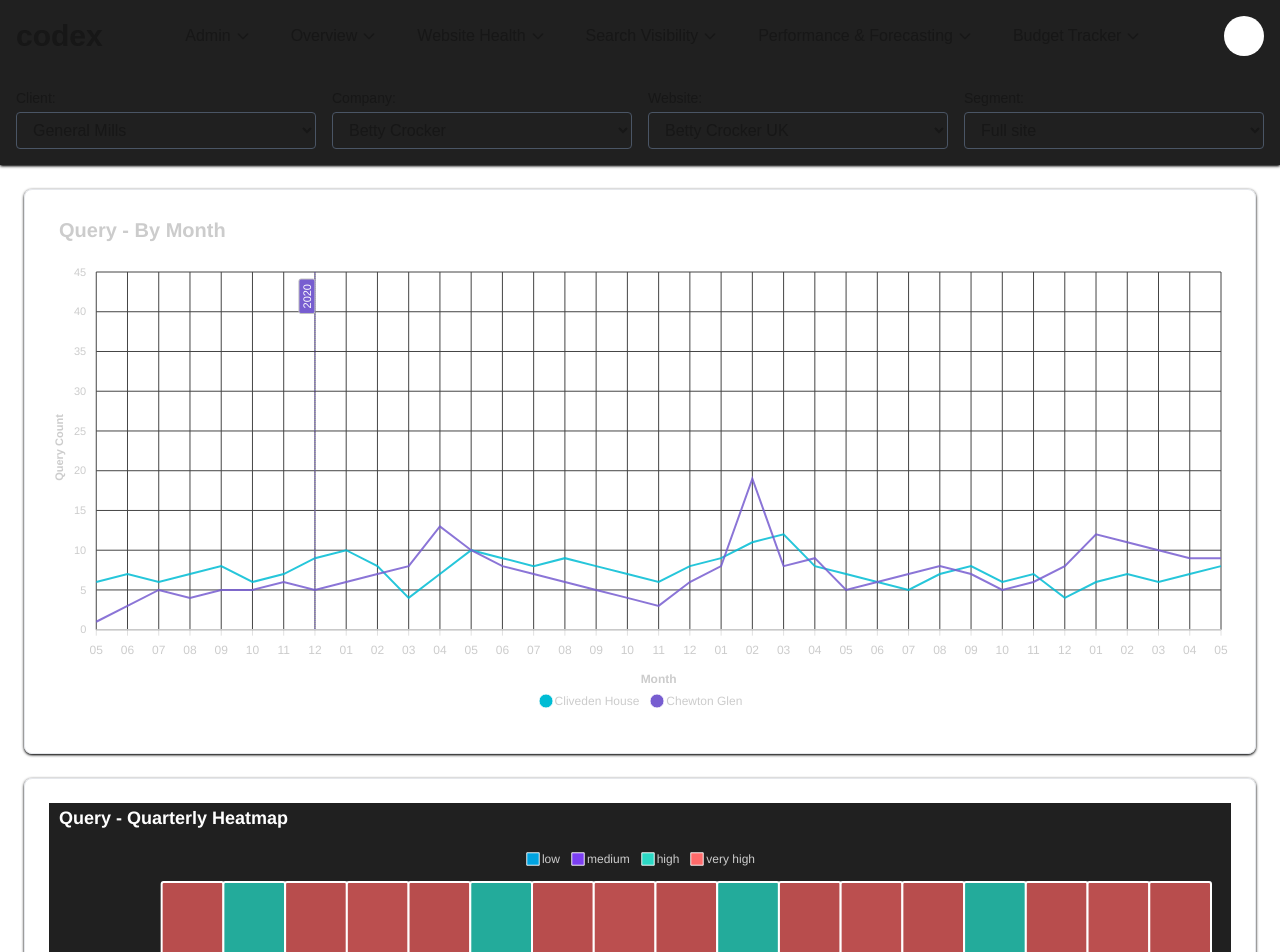
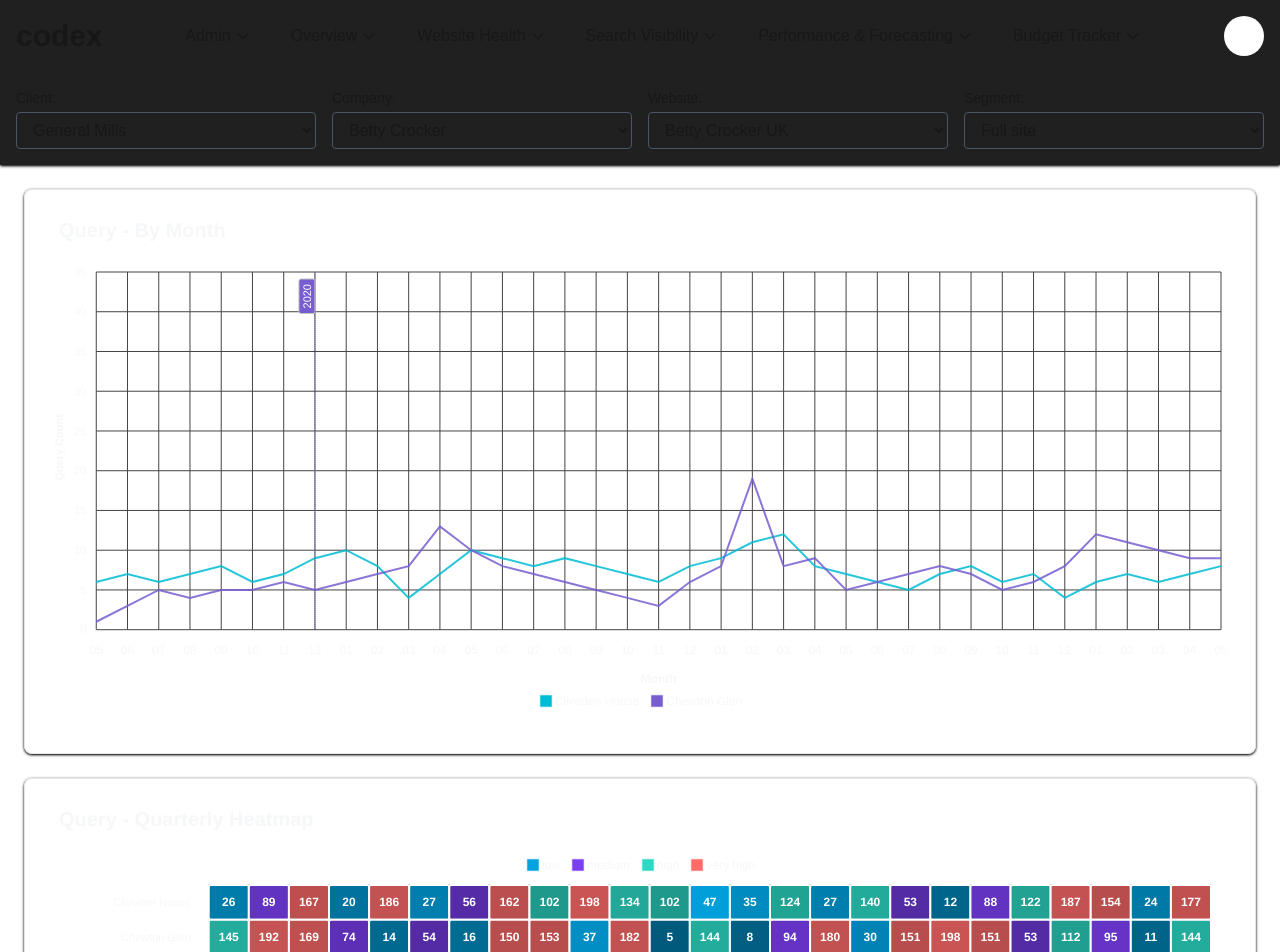
Before and after one commit to patil-harshvardhan/8-million-stories, a Next.js app: page / in a window 1280 px wide. Shown: the top 952 px of the page. Built offline with nearby package versions, Linux system fonts and the light colour scheme.

Commit message:
API and heatmap integration

```diff
--- /dev/null
+++ b/src/app/api/data/route.ts
@@ -0,0 +1,88 @@
+import { NextResponse, NextRequest } from "next/server";
+
+export interface DataPoints {
+  month: number;
+  year: number;
+  value: number;
+}
+
+export interface BrandData {
+  brand: string;
+  data: DataPoints[];
+}
+
+export interface DataResponse {
+  data: BrandData[];
+  fromYear: number;
+  toYear: number;
+  highValue: number;
+  fromMonth: number;
+    toMonth: number;
+}
+
+const randomData = (
+  fromYear: number,
+  toYear: number,
+  fromMonth: number = 1,
+  toMonth: number = 12,
+  highValue: number
+): DataResponse => {
+  const brands = [
+    "Cliveden House",
+    "Chewton Glen",
+    "The Grove",
+    "Gleneagles",
+    "Old Course Hotel",
+    "Beaverbrook Hotel",
+    "Dameren House",
+    "Coworth Park",
+    "Four Seasons Hampshire",
+    "The Newt",
+  ];
+
+  const data: BrandData[] = brands.map((brand) => {
+    const dataPoints: DataPoints[] = [];
+    for (let year = fromYear; year <= toYear; year++) {
+      const startMonth = year === fromYear ? fromMonth : 1;
+      const endMonth = year === toYear ? toMonth : 12;
+      for (let month = startMonth; month <= endMonth; month++) {
+        dataPoints.push({
+          month,
+          year,
+          value: Math.floor(Math.random() * highValue),
+        });
+      }
+    }
+    return { brand, data: dataPoints };
+  });
+  return {
+    data,
+    fromYear,
+    toYear,
+    highValue,
+    fromMonth,
+    toMonth,
+  };
+};
+
+export async function GET(NextRequest: NextRequest) {
+  const fromYear: number = parseInt(
+    NextRequest.nextUrl.searchParams.get("fromYear") || "2010"
+  );
+  const toYear: number = parseInt(
+    NextRequest.nextUrl.searchParams.get("toYear") || "2015"
+  );
+  const highValue: number = parseInt(
+    NextRequest.nextUrl.searchParams.get("highValue") || "100"
+  );
+  const fromMonth: number = parseInt(
+    NextRequest.nextUrl.searchParams.get("fromMonth") || "1"
+  );
+  const toMonth: number = parseInt(
+    NextRequest.nextUrl.searchParams.get("toMonth") || "12"
+  );
+
+  const data = randomData(fromYear, toYear, fromMonth, toMonth, highValue);
+
+  return NextResponse.json(data);
+}
--- a/src/app/page.tsx
+++ b/src/app/page.tsx
@@ -1,14 +1,65 @@
-import QuarterlyHeatmap from "@/components/HeatMap";
+"use client";
+import QuarterlyHeatmap, { HeatmapData } from "@/components/HeatMap";
 import LineChartWithAnnotations from "@/components/LineChart";
+import { useEffect, useState } from "react";
+import { DataResponse } from "./api/data/route";
 
 export default function Home() {
+
+  const [heatmapData, setHeatmapData] = useState < HeatmapData[]>([]);
+
+  const getData = async () => {
+    const res = await fetch("/api/data?fromYear=2016&toYear=2018&highValue=200&fromMonth=6&toMonth=6");
+    const data : DataResponse = await res.json();
+
+    const heatMapData = data.data.map((brandData) => {
+      const dataPoints = brandData.data.map((point) => ({
+        x: `${point.month} ${point.year}`,
+        y: point.value,
+      }));
+      return {
+        name: brandData.brand,
+        data: dataPoints,
+      };
+    });
+
+    const lineChartData = {
+      series: heatMapData.map((brand) => ({
+        name: brand.name,
+        data: brand.data.map((point) => point.y),
+      })),
+      xaxis: {
+        categories: heatMapData[0].data.map((point) => point.x),
+      },
+      annotations: {
+        xaxis: data.data.map((brandData) => ({
+          x: `${brandData.data[0].month} ${brandData.data[0].year}`,
+          borderColor: "#775DD0",
+          label: {
+            style: {
+              color: "#fff",
+              background: "#775DD0",
+            },
+            text: brandData.brand,
+          },
+        })),
+      },
+    }
+    setHeatmapData(heatMapData);
+  }
+
+  useEffect(() => {
+    getData();
+  },[])
+
+
   return (
     <div className="flex flex-col gap-6 p-6">
-      <div className="p-6 border border-gray-200 rounded-lg shadow-sm shadow-black dark:border-gray-700">
+      <div className="p-6 border border-gray-200 rounded-lg shadow-sm shadow-black dark:border-gray-400">
         <LineChartWithAnnotations />
       </div>
-      <div className="p-6 border border-gray-200 rounded-lg shadow-sm shadow-black dark:border-gray-700">
-        <QuarterlyHeatmap />
+      <div className="p-6 border border-gray-200 rounded-lg shadow-sm shadow-black dark:border-gray-400">
+        {heatmapData && heatmapData.length && <QuarterlyHeatmap heatmapData={heatmapData} />}
       </div>
     </div>
   );
--- a/src/components/HeatMap.tsx
+++ b/src/components/HeatMap.tsx
@@ -1,5 +1,5 @@
 "use client";
-import React from "react";
+import React, { useEffect, useState } from "react";
 import dynamic from "next/dynamic";
 
 // Dynamically import ApexCharts to avoid SSR issues
@@ -7,63 +7,58 @@
   ssr: false,
 });
 
-const QuarterlyHeatmap = () => {
-  // ===== PASTE YOUR HEATMAP DATA HERE =====
-  // This should be your actual data for all properties shown in the heatmap
-  const heatmapData = [
-    {
-      name: "Cliveden House",
-      data: [
-        { x: "Q2 2019", y: 15.5 },
-        { x: "Q3 2019", y: 14.5 },
-        { x: "Q4 2019", y: 15.5 },
-        { x: "Q1 2020", y: 16.5 },
-        { x: "Q2 2020", y: 15.5 },
-        { x: "Q3 2020", y: 14.5 },
-        { x: "Q4 2020", y: 15.5 },
-        { x: "Q1 2021", y: 16.5 },
-        { x: "Q2 2021", y: 15.5 },
-        { x: "Q3 2021", y: 14.5 },
-        { x: "Q4 2021", y: 15.5 },
-        { x: "Q1 2022", y: 16.5 },
-        { x: "Q2 2022", y: 15.5 },
-        { x: "Q3 2022", y: 14.5 },
-        { x: "Q4 2022", y: 15.5 },
-        { x: "Q1 2023", y: 16.5 },
-        { x: "Q2 2023", y: 15.5 },
-      ],
-    },
-    {
-      name: "Chewton Glen",
-      data: [
-        { x: "Q2 2019", y: 13.5 },
-        { x: "Q3 2019", y: 14.5 },
-        { x: "Q4 2019", y: 13.5 },
-        { x: "Q1 2020", y: 15.5 },
-        { x: "Q2 2020", y: 13.5 },
-        { x: "Q3 2020", y: 14.5 },
-        { x: "Q4 2020", y: 13.5 },
-        { x: "Q1 2021", y: 15.5 },
-        { x: "Q2 2021", y: 13.5 },
-        { x: "Q3 2021", y: 14.5 },
-        { x: "Q4 2021", y: 13.5 },
-        { x: "Q1 2022", y: 15.5 },
-        { x: "Q2 2022", y: 13.5 },
-        { x: "Q3 2022", y: 14.5 },
-        { x: "Q4 2022", y: 13.5 },
-        { x: "Q1 2023", y: 15.5 },
-        { x: "Q2 2023", y: 13.5 },
-      ],
-    },
-    // Add more properties here
-  ];
-  // ===== END OF HEATMAP DATA SECTION =====
+interface DataPoints {
+  x: string;
+  y: number;
+}
+
+export interface HeatmapData {
+  name: string;
+  data: DataPoints[];
+}
+
+interface QuarterlyHeatmapProps {
+  heatmapData: HeatmapData[];
+}
+
+const QuarterlyHeatmap: React.FC<QuarterlyHeatmapProps> = ({ heatmapData }) => {
+  const [groups, setGroups] = useState<{ title: string; cols: number }[]>([]);
+  const [highValue, setHighValue] = useState(0);
+
+  const getGroupsFromData = (data: HeatmapData[]) => {
+    const years = new Set<string>(
+      data.flatMap((item) => item.data.map((d) => d.x.split(" ")[1]))
+    );
+    const groups = Array.from(years).map((year) => {
+      const cols = Math.max(
+        ...data.map(
+          (item) => item.data.filter((d) => d.x.includes(year)).length
+        )
+      );
+      return { title: year, cols };
+    });
+    groups.sort((a, b) => parseInt(a.title) - parseInt(b.title));
+    return groups;
+  };
+
+  const getHighValueFromData = (data: HeatmapData[]) => {
+    const maxValue = Math.max(
+        ...data.flatMap((item) => item.data.map((d) => d.y))
+    );
+    return maxValue;
+  };
+
+  useEffect(() => {
+    const calGroups = getGroupsFromData(heatmapData);
+    setGroups(calGroups);
+    const calHighValue = getHighValueFromData(heatmapData);
+    setHighValue(calHighValue);
+  }, [heatmapData]);
 
   const chartOptions: ApexCharts.ApexOptions = {
     chart: {
       type: "heatmap",
-      background: "#202020",
-      foreColor: "#ccc",
+      background: "transparent",
       toolbar: {
         show: false,
       },
@@ -79,50 +74,44 @@
       text: "Query - Quarterly Heatmap",
       align: "left",
       style: {
-        fontSize: "18px",
-        color: "#fff",
+        fontSize: "20px",
       },
     },
     plotOptions: {
       heatmap: {
-        // ===== CUSTOMIZE COLOR SCALE HERE IF NEEDED =====
         colorScale: {
           ranges: [
             {
               from: 0,
-              to: 5,
+              to: highValue * 0.25,
               color: "#00A3E0", // Light blue
               name: "low",
             },
             {
-              from: 5.1,
-              to: 10,
+              from: highValue * 0.25 + 0.1,
+              to: highValue * 0.5,
               color: "#7B3FF2", // Purple
               name: "medium",
             },
             {
-              from: 10.1,
-              to: 15,
+              from: highValue * 0.5 + 0.1,
+              to: highValue * 0.75,
               color: "#2CD9C5", // Teal
               name: "high",
             },
             {
-              from: 15.1,
-              to: 20,
+              from: highValue * 0.75 + 0.1,
+              to: highValue,
               color: "#FF6B6B", // Red
               name: "very high",
             },
           ],
         },
-        // ===== END OF COLOR SCALE SECTION =====
       },
     },
     xaxis: {
       type: "category",
       labels: {
-        style: {
-          colors: "#fff",
-        },
         formatter: (val: string) => {
           const [quarter] = val.split(" ");
           return `${quarter}`;
@@ -130,46 +119,21 @@
       },
       axisBorder: {
         show: true,
-        color: "#444",
       },
       axisTicks: {
-        show: true,
-        color: "#444",
+        show: false,
       },
-      title: {
-        style: {
-          color: "#fff",
-        },
-      },
-      // ===== CUSTOMIZE YEAR GROUPING HERE IF NEEDED =====
       group: {
-        groups: [
-          { title: "2019", cols: 3 },
-          { title: "2020", cols: 4 },
-          { title: "2021", cols: 4 },
-          { title: "2022", cols: 4 },
-          { title: "2023", cols: 2 },
-        ],
+        groups,
         style: {
           fontSize: "12px",
           fontWeight: 500,
           colors: ["#fff"],
         },
       },
-      // ===== END OF YEAR GROUPING SECTION =====
     },
     yaxis: {
-      labels: {
-        style: {
-          colors: "#fff",
-        },
-      },
-      title: {
-        style: {
-          color: "#fff",
-        },
-      },
-      reversed: true, // To match the image where The Newt is at the top
+      reversed: true,
     },
     grid: {
       borderColor: "#444",
--- a/src/components/LineChart.tsx
+++ b/src/components/LineChart.tsx
@@ -78,10 +78,14 @@
   };
 
   const chartOptions: ApexCharts.ApexOptions = {
+    theme: {
+        mode: "dark",
+    },
+
     chart: {
       height: 350,
       type: "line",
-      foreColor: "#ccc",
+      background: "transparent",
       toolbar: {
         show: false,
       },
@@ -115,6 +119,9 @@
       size: 0,
     },
     xaxis: {
+      axisTicks: {
+        show: false,
+      },
       categories: [
         "05",
         "06",
@@ -156,44 +163,33 @@
       ],
       title: {
         text: "Month",
-        style: {
-          color: "#ccc",
-        },
       },
-      labels: {
-        style: {
-          colors: "#ccc",
-        },
-      },
+      axisBorder:{
+        show: false
+      }
     },
     yaxis: {
       title: {
         text: "Query Count",
-        style: {
-          color: "#ccc",
-        },
       },
       min: 0,
       max: 45,
       tickAmount: 9,
-      labels: {
-        style: {
-          colors: "#ccc",
-        },
-      },
+      axisBorder: {
+        show : false,
+      }
     },
     legend: {
       position: "bottom",
       horizontalAlign: "center",
-      labels: {
-        colors: "#ccc",
-      },
+      markers: {
+        shape:"square",
+      }
     },
     title: {
       text: "Query - By Month",
       align: "left",
       style: {
-        color: "#ccc",
         fontSize: "20px",
       },
     },
```
